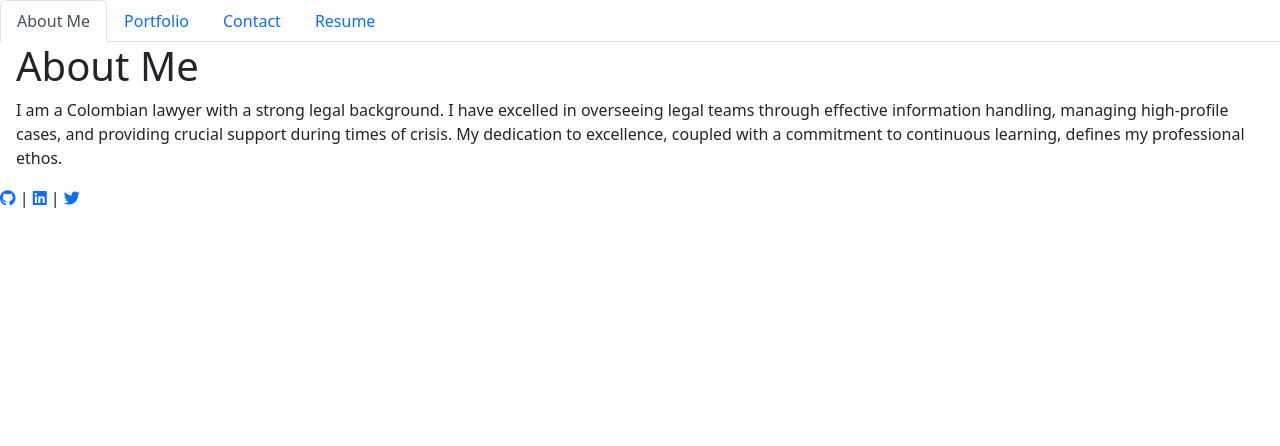
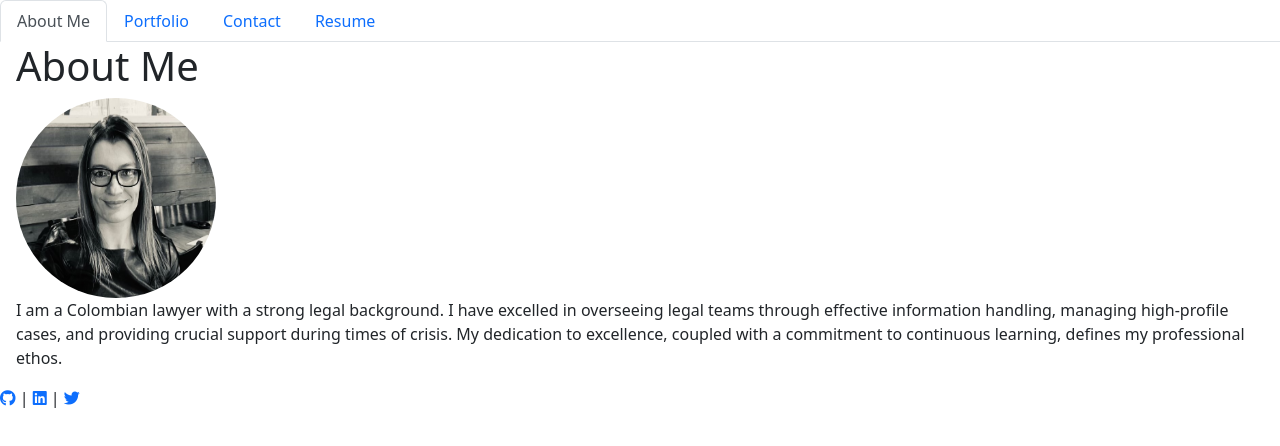
Before and after one commit to LMErrico/React_Portfolio, a React (Vite) app: page / in a window 1280 px wide. Shown: the top 446 px of the page. Built offline with nearby package versions, Linux system fonts and the light colour scheme.

Commit message:
added photo

```diff
--- a/index.html
+++ b/index.html
@@ -11,4 +11,5 @@
     <div id="root"></div>
     <script type="module" src="/src/main.jsx"></script>
   </body>
+  <footer></footer>
 </html>
--- a/src/pages/Home.jsx
+++ b/src/pages/Home.jsx
@@ -2,6 +2,13 @@ export default function Home() {
   return (
     <div>
       <h1>About Me</h1>
+      <div>
+      <img
+        src="/images/photo.jpg"
+        alt="photo"
+        style={{ width: '200px', height: '200px', borderRadius: '50%' }}
+      />
+      </div>
       <p>
       I am a Colombian lawyer with a strong legal background. I have excelled in overseeing legal teams through effective information handling, managing high-profile cases, and providing crucial support during times of crisis. My dedication to excellence, coupled with a commitment to continuous learning, defines my professional ethos.
 
```
Also changed, not shown: public/images/photo.jpg (renamed from public/IMG_4830.jpg).
